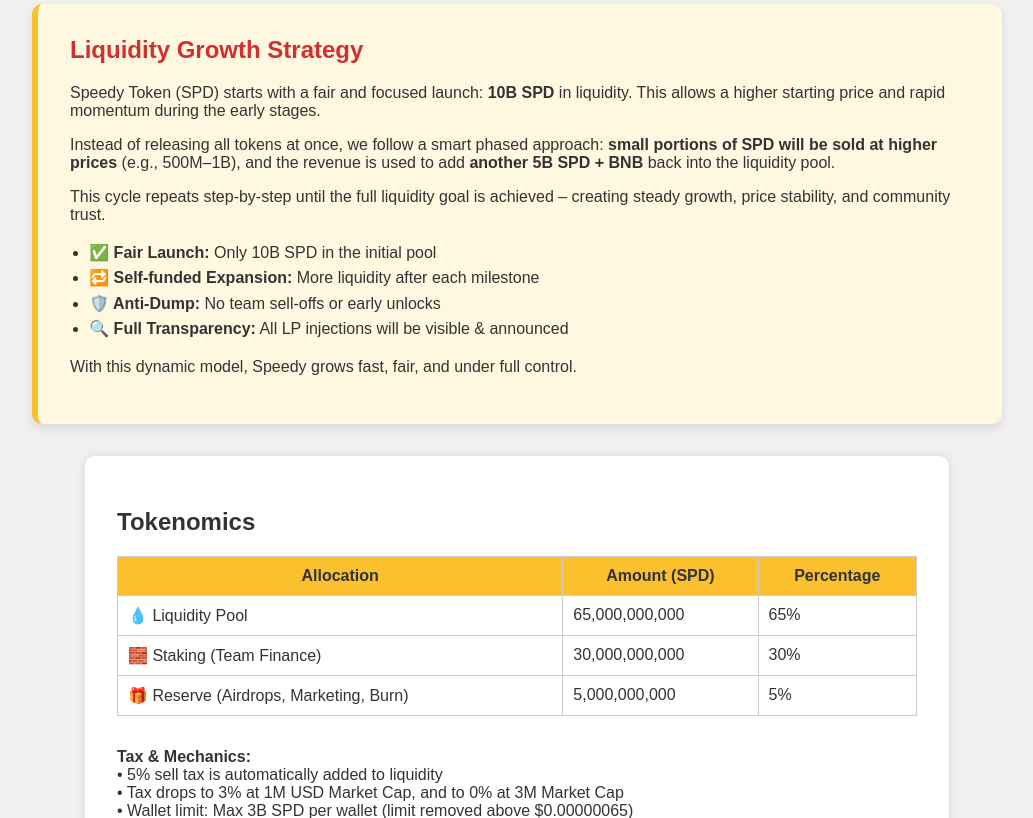
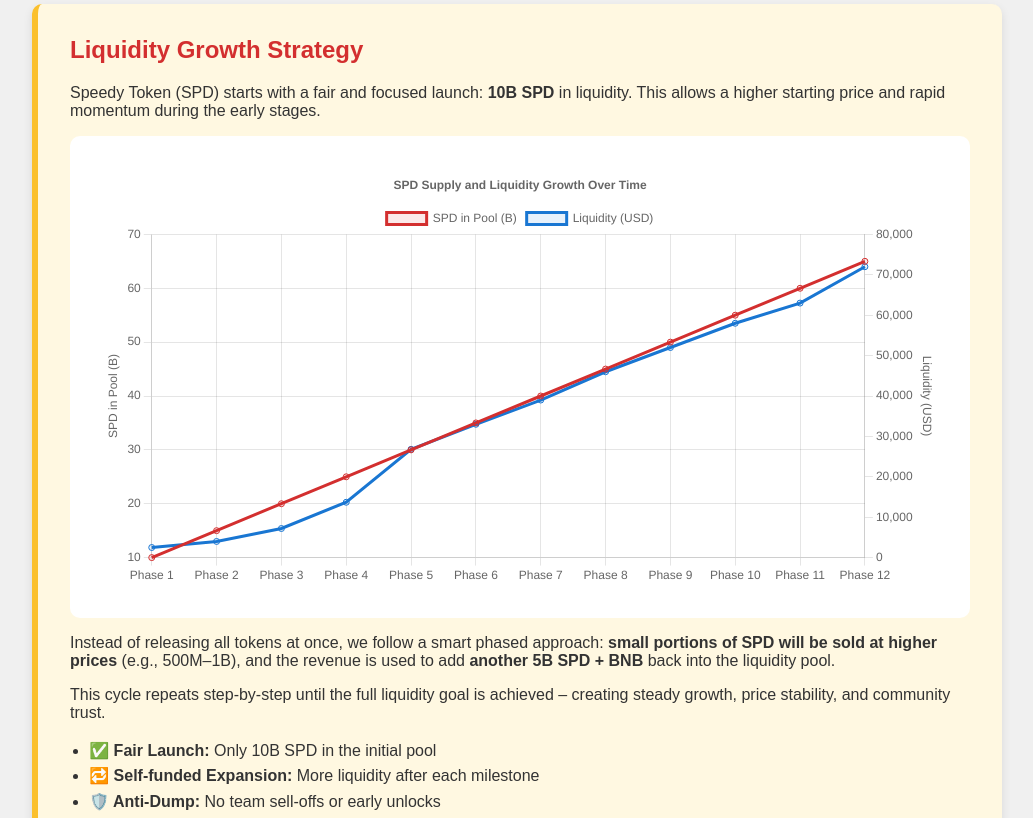
Before and after one commit to Speeedy2025/Speedy2025, a plain HTML site: page index.html in a window 1280 px wide. Shown: the part 580-1398 px from the top of the page, without its empty margins (123-1156 px from the left). Drawn offline with nearby package versions, Linux system fonts and the light colour scheme.

Commit message:
Update index.html

```diff
--- a/index.html
+++ b/index.html
@@ -1,6 +1,7 @@
 <!DOCTYPE html>
 <html lang="en">
 <head>
+    <script src="https://cdn.jsdelivr.net/npm/chart.js"></script>
     <meta charset="UTF-8" />
     <meta name="viewport" content="width=device-width, initial-scale=1.0" />
     <title>Speedy Token (SPD)</title>
@@ -99,6 +100,9 @@
         Speedy Token (SPD) starts with a fair and focused launch: <strong>10B SPD</strong> in liquidity.
         This allows a higher starting price and rapid momentum during the early stages.
     </p>
+<div style="background: #fff; padding: 2rem; border-radius: 10px; margin-top: 1rem;">
+  <canvas id="spdChart" style="max-width: 100%;"></canvas>
+</div>
 
     <p>
         Instead of releasing all tokens at once, we follow a smart phased approach:
@@ -204,5 +208,72 @@
     <footer>
         &copy; 2025 Speedy Token. All rights reserved.
     </footer>
+    <script>
+  const ctx = document.getElementById('spdChart').getContext('2d');
+  new Chart(ctx, {
+    type: 'line',
+    data: {
+      labels: [
+        'Phase 1','Phase 2','Phase 3','Phase 4','Phase 5','Phase 6',
+        'Phase 7','Phase 8','Phase 9','Phase 10','Phase 11','Phase 12'
+      ],
+      datasets: [
+        {
+          label: 'SPD in Pool (B)',
+          data: [10, 15, 20, 25, 30, 35, 40, 45, 50, 55, 60, 65],
+          borderColor: '#d32f2f',
+          backgroundColor: 'rgba(211,47,47,0.1)',
+          yAxisID: 'y1'
+        },
+        {
+          label: 'Liquidity (USD)',
+          data: [2500, 4000, 7200, 13700, 26800, 33000, 39000, 46000, 52000, 58000, 63000, 72000],
+          borderColor: '#1976d2',
+          backgroundColor: 'rgba(25,118,210,0.1)',
+          yAxisID: 'y2'
+        }
+      ]
+    },
+    options: {
+      responsive: true,
+      interaction: {
+        mode: 'index',
+        intersect: false,
+      },
+      stacked: false,
+      plugins: {
+        legend: {
+          position: 'top',
+        },
+        title: {
+          display: true,
+          text: 'SPD Supply and Liquidity Growth Over Time'
+        }
+      },
+      scales: {
+        y1: {
+          type: 'linear',
+          position: 'left',
+          title: {
+            display: true,
+            text: 'SPD in Pool (B)'
+          }
+        },
+        y2: {
+          type: 'linear',
+          position: 'right',
+          title: {
+            display: true,
+            text: 'Liquidity (USD)'
+          },
+          grid: {
+            drawOnChartArea: false
+          }
+        }
+      }
+    }
+  });
+</script>
+
 </body>
 </html>
```
